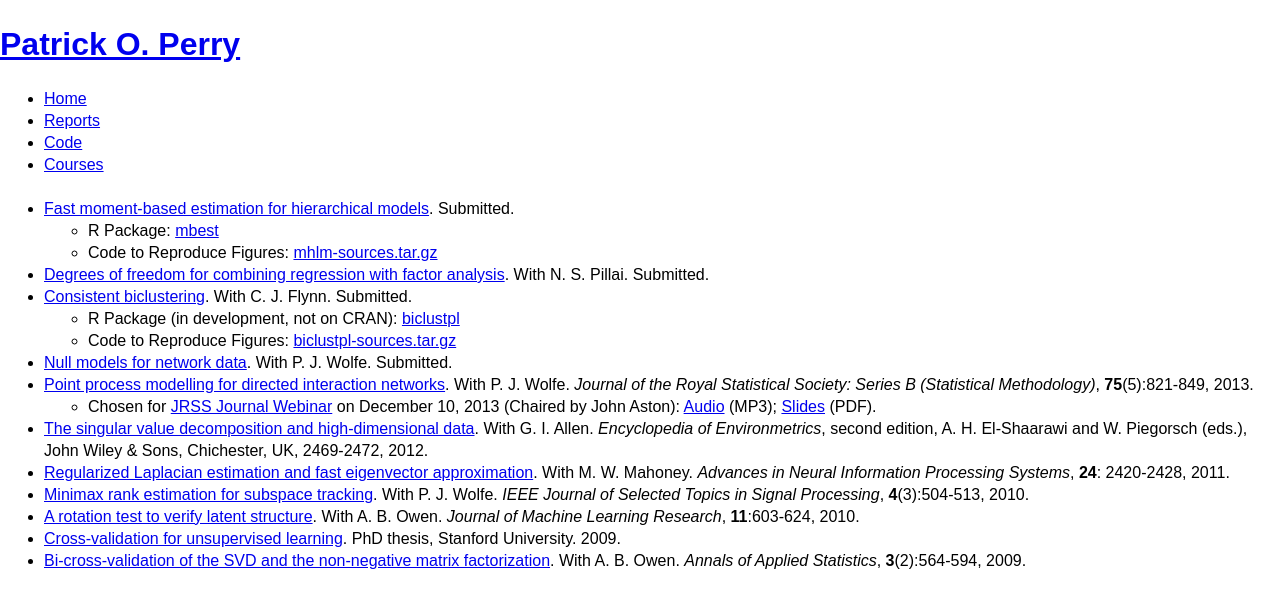
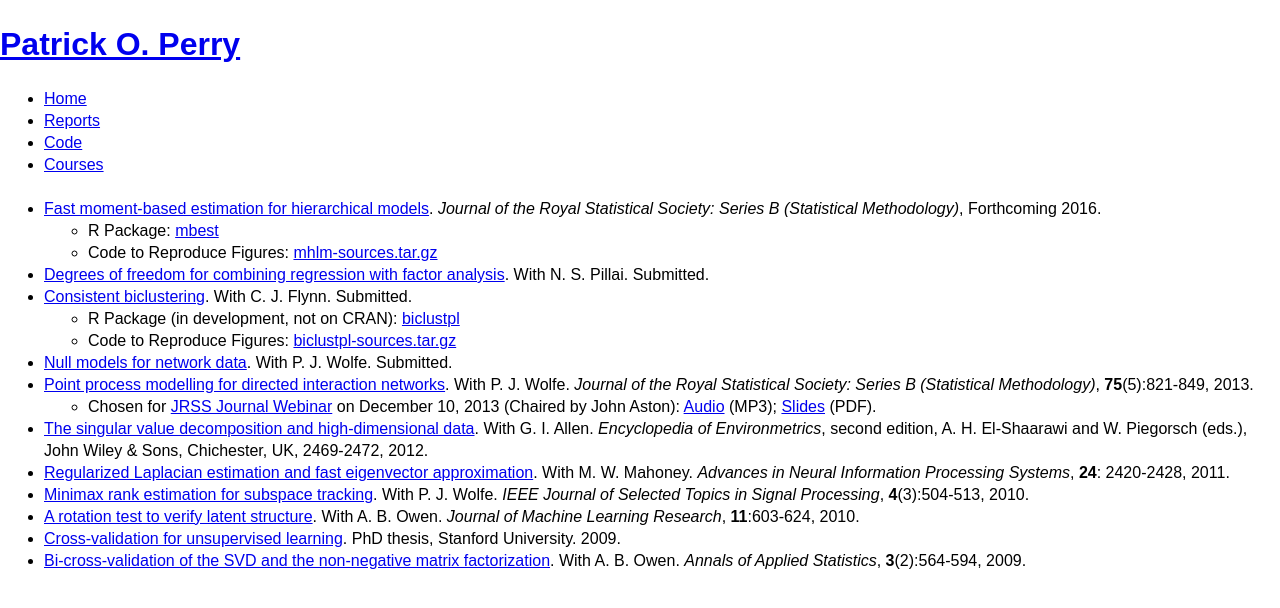
Before and after one commit to patperry/patperry.github.com, a Jekyll site: the page built from reports/index.html, in a window 1280 px wide. Shown: the top 608 px of the page. Built offline with Jekyll 4.4.1, drawn with Linux system fonts in a browser that asks for light colours.

Commit message:
update citation list

```diff
--- a/reports/index.html
+++ b/reports/index.html
@@ -8,7 +8,8 @@ title: Patrick O. Perry - Reports
   <ul>
     <li>
       <a href="http://arxiv.org/abs/1504.04941">Fast moment-based estimation for hierarchical models</a>.
-      Submitted.
+      <cite>Journal of the Royal Statistical Society: Series&nbsp;B (Statistical Methodology)</cite>,
+      Forthcoming 2016.
       <ul>
         <li>R Package: <a href="http://cran.r-project.org/web/packages/mbest/index.html">mbest</a>
         <li>Code to Reproduce Figures: <a href="mhlm/mhlm-sources.tar.gz">mhlm-sources.tar.gz</a>
```
